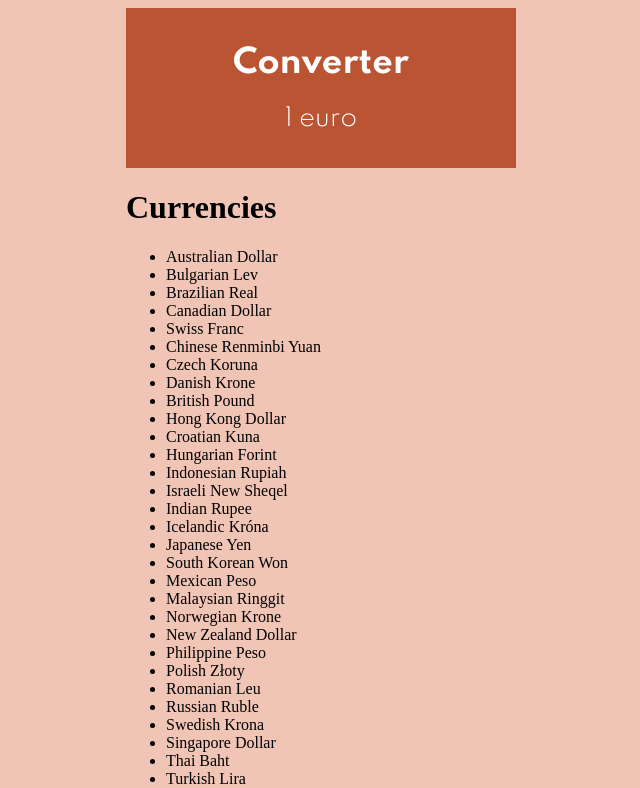
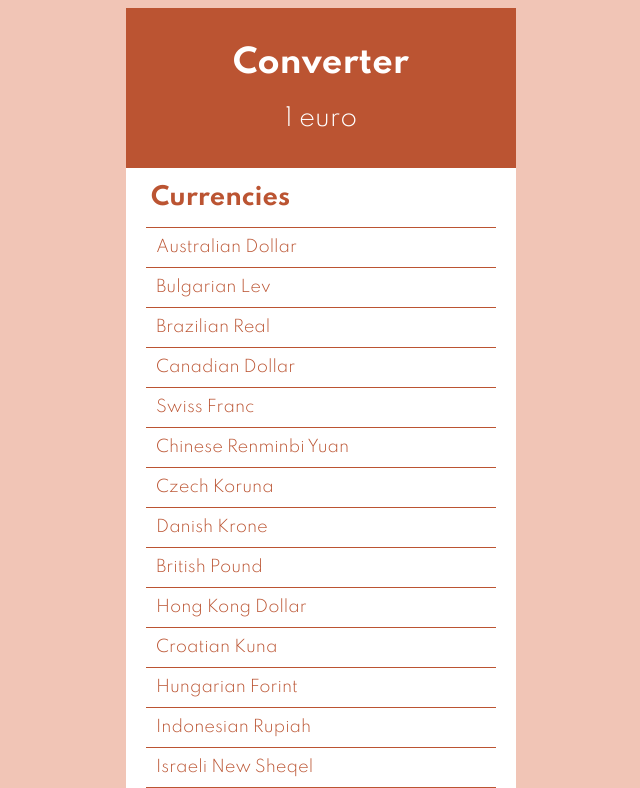
Before and after one commit to GuillaumeCARRA/Converter, a React (Create React App) app: page / in a window 1280 px wide. Shown: the top 788 px of the page, without its empty margins (214-854 px from the left). Built offline with nearby package versions, Linux system fonts and the light colour scheme.

Commit message:
creation of the css for Currencies component, added correction for css of Header component

```diff
--- /dev/null
+++ b/src/components/Currencies/currencies.css
@@ -0,0 +1,30 @@
+.currencies {
+    background-color: #fff;
+    width: 370px;
+    padding: 10px;
+    font-family: 'Spartan', sans-serif;
+    font-size: 1rem;
+    color: #bb5432;
+}
+
+.currencies__title {
+    margin: 5px 15px;
+    font-weight: 700;
+}
+
+.currencies__list {
+    list-style-type: none;
+    padding: 10px;
+    margin: 5px auto;
+
+}
+
+.currencies__name {
+    border-bottom: 1px solid #bb5432;
+    padding: 10px;
+    font-weight: 300;
+}
+
+.currencies__name:first-child {
+    border-top: 1px solid #bb5432;
+}
--- a/src/components/Currencies/index.js
+++ b/src/components/Currencies/index.js
@@ -1,15 +1,15 @@
 import React from 'react';
+import './currencies.css'
 
 function Currencies({currencies}) {
-    console.log(currencies);
     return (
         <div className="currencies">
-            <h1 className="currencies__title">Currencies</h1>
+            <h2 className="currencies__title">Currencies</h2>
             <ul className="currencies__list">
                {currencies.map(({
                    name
                }) => (
-                <li>
+                <li key={name} className="currencies__name">
                     {name}
                 </li>
                ))}
--- a/src/components/Header/header.css
+++ b/src/components/Header/header.css
@@ -4,15 +4,13 @@
     width: 60%;
     color: #fff;
     padding: 15px;
-
+    font-family: 'Spartan', sans-serif;
 }
 
 .converter__title{
-  font-family: 'Spartan', sans-serif;
   font-weight: 700;
 }
 
 .converter__amount {
-  font-family: 'Spartan', sans-serif;
   font-weight: 300;
 }
```
